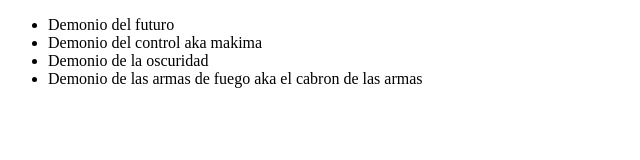
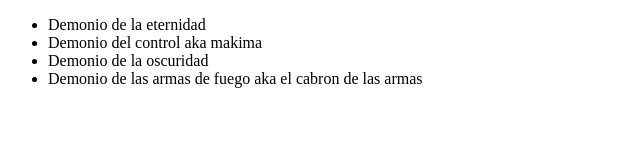
Before and after one commit to JorgeGaldamez/alura-git, a plain HTML site: page index.html in a window 1280 px wide. Shown: the full height of the page, 0-640 px from the left. Drawn offline with Linux system fonts and the light colour scheme.

Commit message:
Cambie demonio del futuro por demonio de la eternidad

```diff
--- a/index.html
+++ b/index.html
@@ -8,7 +8,7 @@
     </head>
     <body>
         <ul>
-            <li>Demonio del futuro</li>
+            <li>Demonio de la eternidad</li>
             <li>Demonio del control aka makima</li>
             <li>Demonio de la oscuridad</li>
             <li>Demonio de las armas de fuego aka el cabron de las armas</li>
```
